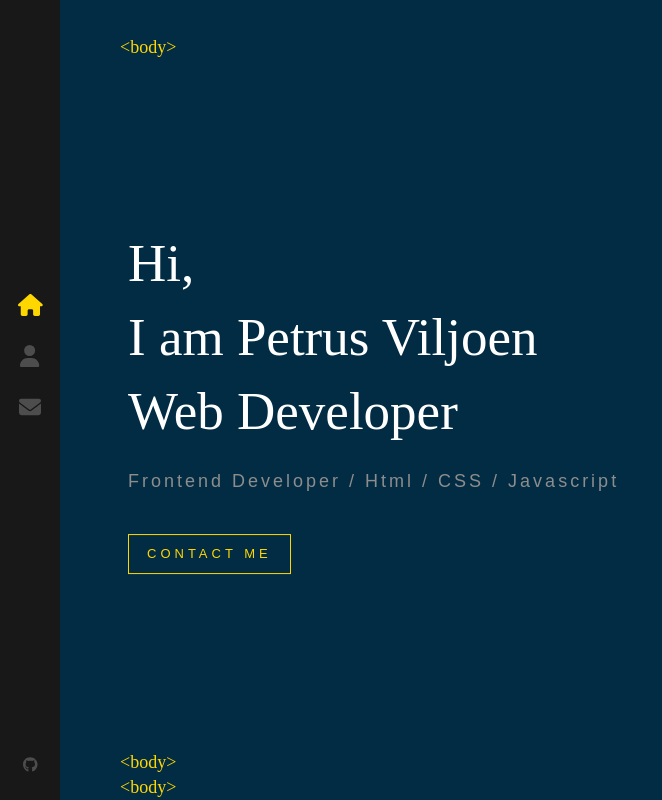
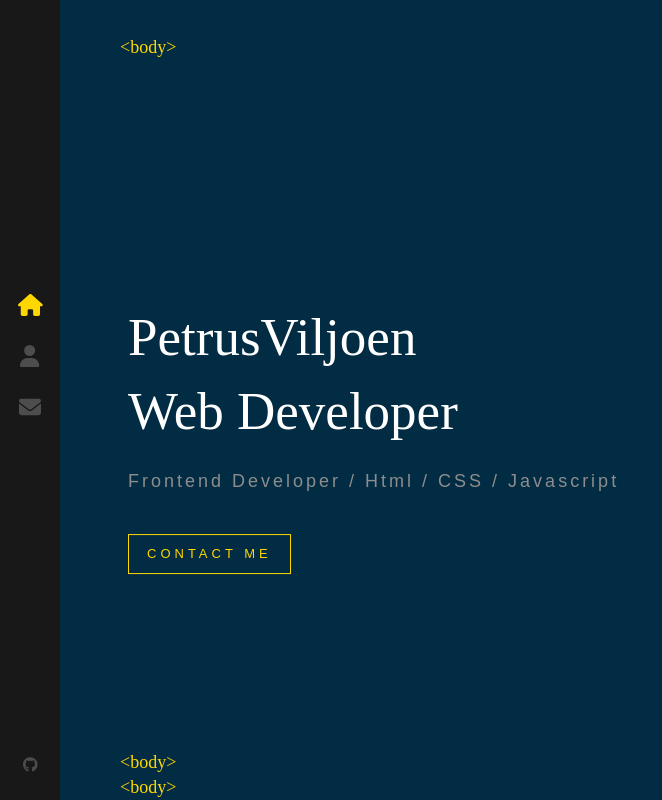
Before and after one commit to wiekusviljoen/react-share, a React (Create React App) app: page / in a window 1280 px wide. Shown: the whole page, without its empty margins (0-662 px from the left). Built offline with nearby package versions, Linux system fonts and the light colour scheme.

Commit message:
commit on master

```diff
--- a/src/components/AnimatedLetters/index.js
+++ b/src/components/AnimatedLetters/index.js
@@ -0,0 +1,15 @@
+import './index.scss'
+
+const AnimatedLetters = ({ letterClass, strArray, idx }) => {
+  return (
+    <span>
+      {strArray.map((char, i) => (
+        <span key={char + i} className={`${letterClass} ${i + idx}`}>
+          {char}
+        </span>
+      ))}
+    </span>
+  )
+}
+
+export default AnimatedLetters
--- a/src/components/Home/index.js
+++ b/src/components/Home/index.js
@@ -1,12 +1,37 @@
+import { useState } from 'react'
 import { Link } from 'react-router-dom'
+import AnimatedLetters from '../AnimatedLetters'
 import './index.scss'
 
 const Home = () => {
+  const [letterClass, setLetterClass] = useState('text-animate')
+  const nameArray = [
+    'P',
+    'e',
+    't',
+    'r',
+    'u',
+    's',
+    'V',
+    'i',
+    'l',
+    'j',
+    'o',
+    'e',
+    'n',
+  ]
+  const jobArray = ['D', 'e', 'v', 'e', 'l', 'o', 'p', 'e', 'r']
+
   return (
     <div className="container home-page">
       <div className="text-zone">
         <h1>
-          Hi, <br /> I am Petrus Viljoen
+          <br />
+          <AnimatedLetters
+            letterClass={letterClass}
+            strArray={nameArray}
+            idx={15}
+          />
           <br />
           Web Developer
         </h1>
```
